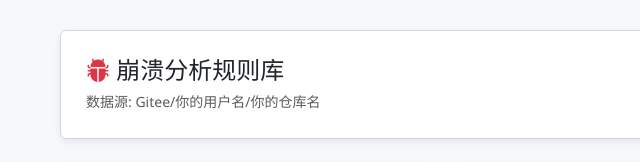
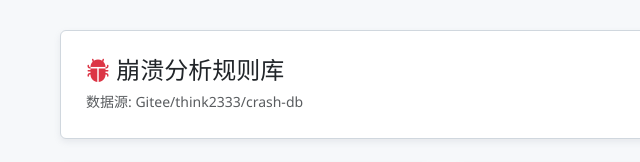
Before and after one commit to lrh1014/crashtool, a plain HTML site: page index.html in a window 1280 px wide. Shown: the top 162 px of the page, 0-640 px from the left. Drawn offline with nearby package versions, Linux system fonts and the light colour scheme; no server answers.

Commit message:
Add files via upload

```diff
--- a/index.html
+++ b/index.html
@@ -95,10 +95,10 @@
     // ⚠️ 必填配置区域
     // ==========================================
     const GITEE_CONFIG = {
-        owner: "你的用户名",      // 填入 Gitee 用户名
-        repo:  "你的仓库名",      // 填入仓库名
+        owner: "think2333",      // 填入 Gitee 用户名
+        repo:  "crash-db",      // 填入仓库名
         path:  "known_issues.json",
-        token: "你的私人令牌"     // 填入 Token
+        token: "e431d4255e71a109a8a994d22ec7a748"     // 填入 Token
     };
     // ==========================================
 
```
